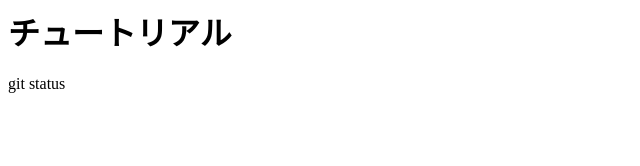
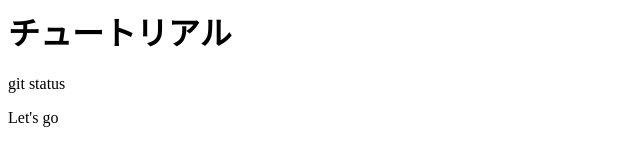
Before and after one commit to tego4/git_tutorial, a plain HTML site: page index.html in a window 1280 px wide. Shown: the full height of the page, 0-640 px from the left. Drawn offline with Linux system fonts and the light colour scheme.

Commit message:
Let's Go アンパンマン

```diff
--- a/index.html
+++ b/index.html
@@ -1,2 +1,3 @@
 <h1>チュートリアル</h1>
 <p>git status</p>
+<p>Let's go</p>
```
